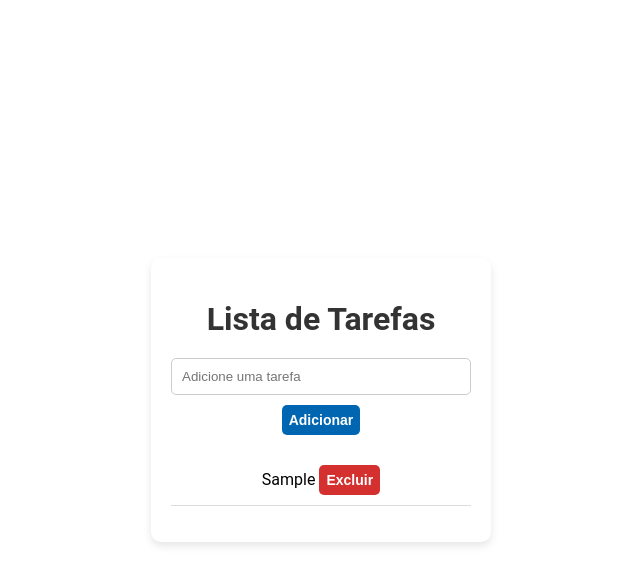
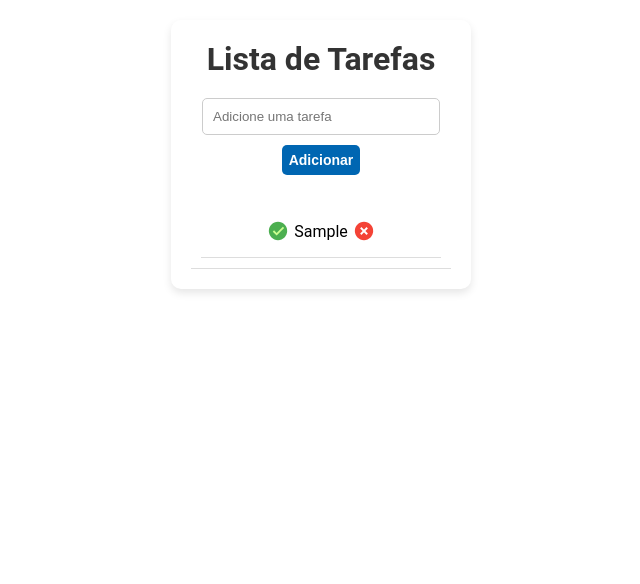
Before and after one commit to Zalasik01/Lista-main, a plain HTML site: page index.html in a window 1280 px wide. Both pictures are taken after typing "Sample" into the empty fields and a click on the button "Adicionar". Shown: the whole page, without its empty margins (319-959 px from the left). Drawn offline with nearby package versions, Linux system fonts and the light colour scheme.

Commit message:
Projeto 90%

```diff
--- a/index.html
+++ b/index.html
@@ -17,8 +17,8 @@
         <h1>Lista de Tarefas</h1>
         <input id="tarefa" type="text" placeholder="Adicione uma tarefa">
         <button id="adicionar" class="add">Adicionar</button>
-        <ul id="tarefas">
-
+        <ul>
+            <li id="tarefas"></li>
         </ul>
     </div>
     <script src="script.js" defer></script>
--- a/script.js
+++ b/script.js
@@ -16,7 +16,7 @@ function adicionarTarefa() {
     if (tarefaTexto.trim() !== "") {
         const novaTarefa = document.createElement("li");
         novaTarefa.innerHTML = `
-        ${tarefaTexto} <button class="excluir"> Excluir</button>
+        <p class="task"><img class="check" src="_assets/confirm.svg" alt=""> ${tarefaTexto} <img class="excluir check" src="_assets/cancel.svg" alt=""></p>
         `;
         listaTarefas.appendChild(novaTarefa);
         tarefaInput.value = "";
@@ -25,6 +25,6 @@ function adicionarTarefa() {
 
 listaTarefas.addEventListener("click", function (e) {
     if (e.target.classList.contains("excluir")) {
-        e.target.parentElement.remove();
+        e.target.closest("li").remove();
     }
 });
--- a/style.scss
+++ b/style.scss
@@ -1,10 +1,11 @@
 @import "_variaveis/cores";
 
-// @media (max-width: 767.98px) {
-//     .destaque {
-//         height: 200px !important;
-//     }
-// }
+* {
+    margin: 0;
+    padding: 0;
+    outline: none;
+    box-sizing: border-box;
+}
 
 body {
     display: flex;
@@ -15,6 +16,7 @@ body {
     background-color: $white;
     font-family: 'Roboto', sans-serif;
 }
+
 .lista-tarefas {
     background-color: $white;
     padding: 20px;
@@ -22,11 +24,15 @@ body {
     box-shadow: 0 4px 8px rgba(0, 0, 0, 0.1);
     text-align: center;
     width: 300px;
+    top: 20px;
+    position: fixed;
 }
+
 h1 {
     color: #333;
     margin-bottom: 20px;
 }
+
 input {
     width: calc(100% - 22px);
     padding: 10px;
@@ -34,6 +40,7 @@ input {
     border: 1px solid #ccc;
     border-radius: 5px;
 }
+
 button {
     padding: 7px 7px;
     border: none;
@@ -43,24 +50,54 @@ button {
     font-size: 14px;
     font-weight: 600;
 }
+
 button.add {
     background-color: $blue;
 }
+
 button.add:hover {
     background-color: darken($blue, 10%);
 }
+
 button.excluir {
     background-color: $red;
 }
+
 button.excluir:hover {
     background-color: darken($red, 10%);
 }
+
 ul {
+    display: block;
     list-style: none;
     padding: 0;
     margin-top: 20px;
 }
+
 li {
+    display: block;
+    align-items: center;
+    justify-content: space-between;
     padding: 10px;
     border-bottom: 1px solid #ddd;
 }
+
+.texto-tarefa {
+    flex: 1;
+}
+
+.check {
+    padding: 5px;
+    height: 32px;
+    cursor: pointer;
+    text-align: center;
+    &:hover {
+        opacity: 80%;
+    }
+}
+
+p.task {
+    display: flex;
+    justify-content: center;
+    align-items: center;
+}
```
Also changed, not shown: _assets/cancel.svg (added), _assets/confirm.svg (added), style.css, 1 other file.
